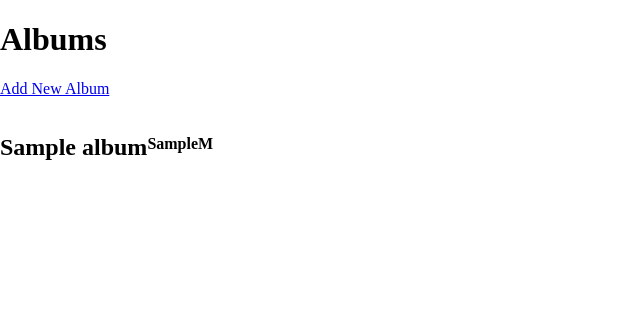
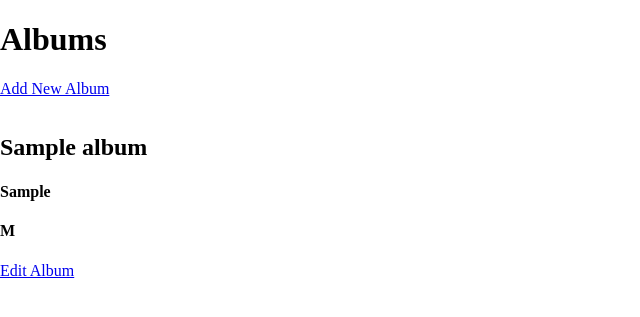
Before and after one commit to Momentum-Team-10/django-music-jimbandrews, a Django app: page / in a window 1280 px wide. Shown: the top 317 px of the page, without its empty margins (0-640 px from the left). Run offline with Django 3.2, Linux system fonts and the light colour scheme; tables that the repository leaves empty hold one stand-in row (values such as "Sample post").

Commit message:
started on edit_album, but get noreversematch error for individual edit album page

```diff
--- a/django_music/urls.py
+++ b/django_music/urls.py
@@ -23,5 +23,6 @@ urlpatterns = [
     path('admin/', admin.site.urls),
     path('__debug__/', include(debug_toolbar.urls)),
     path('', views.list_albums, name="album-entries"),
-    path('albums/new/', views.add_album, name='add-album')
+    path('albums/new/', views.add_album, name='add-album'),
+    path('albums/<int:pk>/edit/', views.edit_album, name='edit-album')
 ]
--- a/templates/vinyl_lovers/list_albums.html
+++ b/templates/vinyl_lovers/list_albums.html
@@ -7,9 +7,12 @@
 
 <div class="flex flex-wrap">
     {% for album in albums %}
-    <h2>{{ album.title }}</h2>
-    <h4>{{ album.artist }}</h4>
-    <h4>{{ album.condition }}</h4>
+    <div>
+        <h2>{{ album.title }}</h2>
+        <h4>{{ album.artist }}</h4>
+        <h4>{{ album.condition }}</h4>
+        <p><a href="{% url 'edit-album' pk=album.pk %}">Edit Album</a></p>
+    </div>
     {% endfor %}
 </div>
 {% endblock %}
--- a/vinyl_lovers/views.py
+++ b/vinyl_lovers/views.py
@@ -1,4 +1,4 @@
-from django.shortcuts import render, redirect
+from django.shortcuts import get_object_or_404, render, redirect
 from .models import Album
 from .forms import AlbumForm
 
@@ -19,3 +19,15 @@ def add_album(request):
             form.save()
             return redirect(to='album-entries')
     return render(request, 'vinyl_lovers/add_album.html', {"form": form})
+
+
+def edit_album(request, pk):
+    album = get_object_or_404(Album, pk=pk)
+    if request.method == 'GET':
+        form = AlbumForm(instance=album)
+    else:
+        form = AlbumForm(data=request.POST, instance=album)
+        if form.is_valid():
+            form.save()
+            return redirect(to="album-entries")
+    return render(request, 'vinyl_lovers/edit_album.html', {"form": form})
```
Also changed, not shown: templates/vinyl_lovers/edit_album.html (added, +15 -0 lines).
